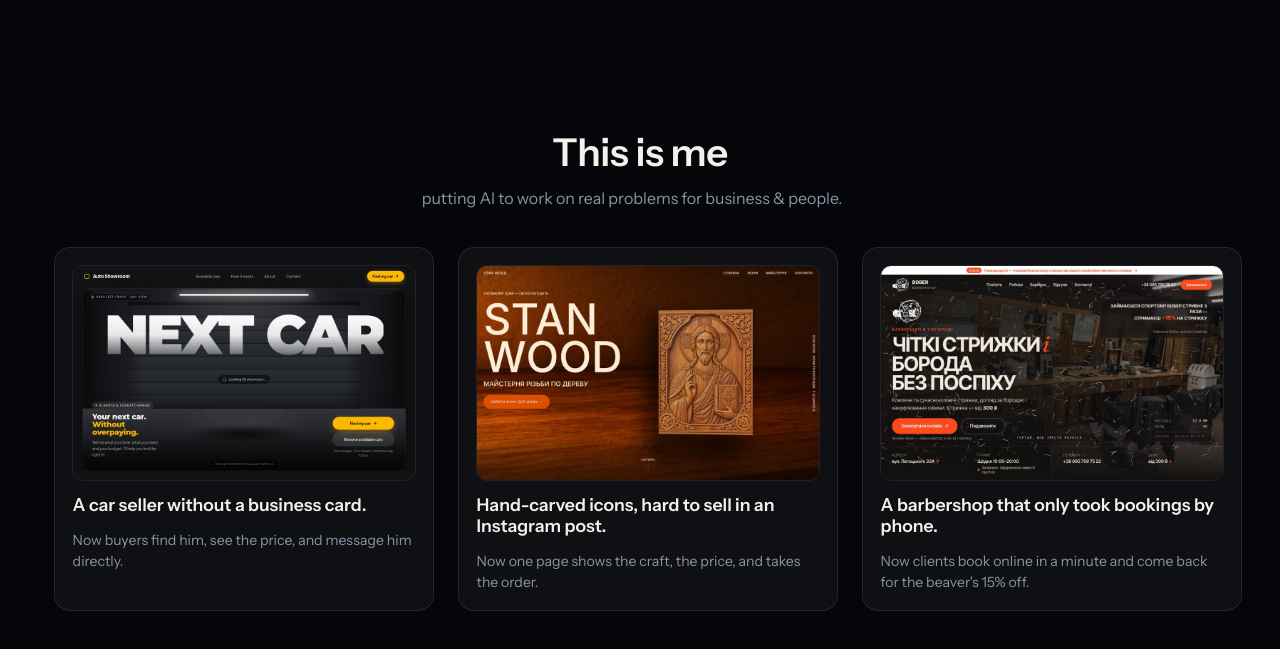
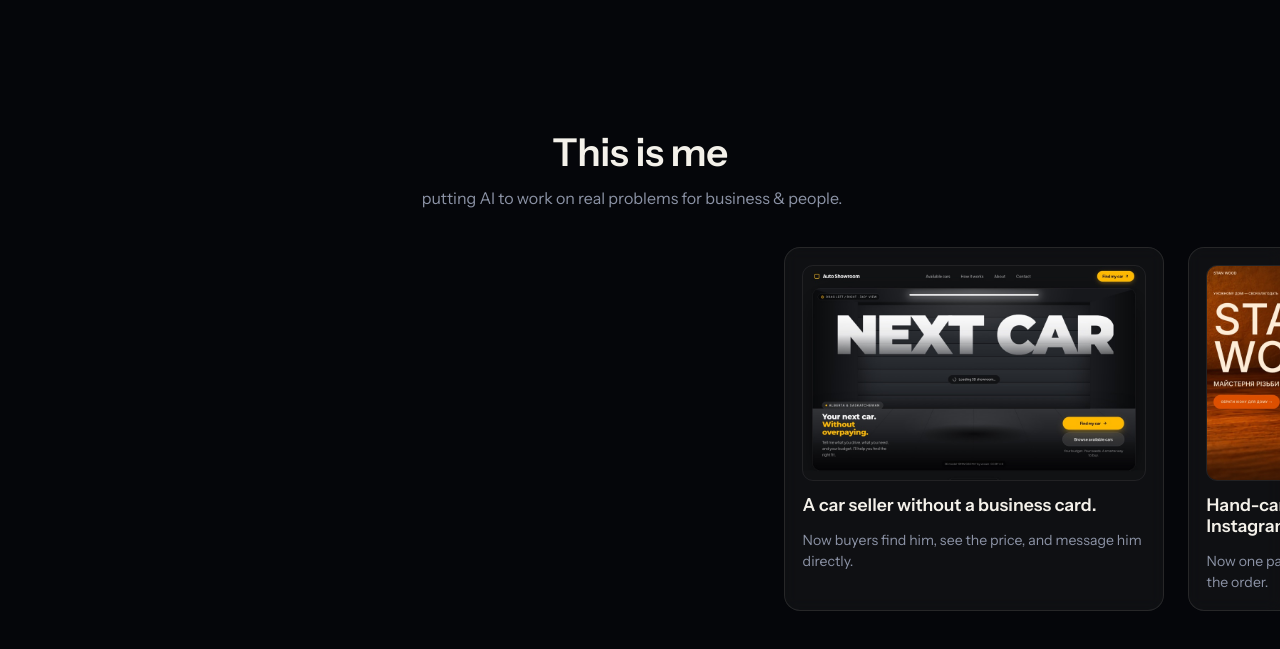
Before and after one commit to ViktorBravovik/bravovic, a plain HTML site: page index.html in a window 1280 px wide. Shown: the part 1255-1904 px from the top of the page. Drawn offline with Linux system fonts and the light colour scheme.

Commit message:
Restore sideways gallery scroll on desktop
Co-Authored-By: Claude <noreply@anthropic.com>

```diff
--- a/index.html
+++ b/index.html
@@ -240,6 +240,14 @@ body{
   width:max-content;
   margin-inline:auto; /* centred when all cards fit; no effect when they overflow */
   will-change:transform;
+}
+
+/* desktop: the row starts off to the right and travels left as you scroll
+   down, so the sideways scroll is there however few cards there are */
+body:not(.swipe-gallery) .gallery-track{
+  margin-inline:0;
+  padding-left:60vw;
+  padding-right:10vw;
 }
 
 .site-card{
```
